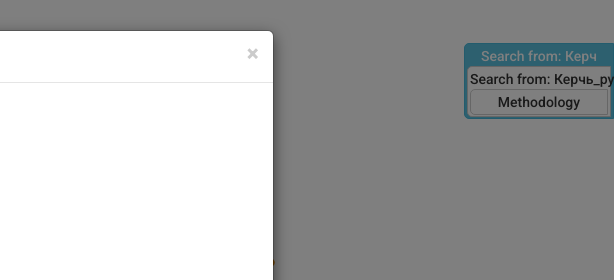
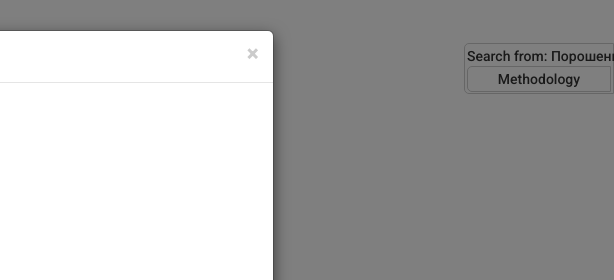
Before and after one commit to RobikLA/RobikLA.github.io, a plain HTML site: page index.html in a window 1280 px wide. Shown: the top 280 px of the page, 666-1280 px from the left. Drawn offline with nearby package versions, Linux system fonts and the light colour scheme; animation ran at ten frames a second.

Commit message:
порошенко

```diff
--- a/index.html
+++ b/index.html
@@ -110,8 +110,7 @@
                     <iframe id="video"></iframe>
                     <svg id="svg"></svg>
                     <div class="tag-container">
-                        <div class="btn btn-default tag" id="kerch" onclick="select_graph_from_element_id()">Search from: Керч
-                        <div class="btn btn-default tag" id="kerch_rus" onclick="select_graph_from_element_id()">Search from: Керчь_рус
+                        <div class="btn btn-default tag" id="poroshenk" onclick="select_graph_from_element_id()">Search from: Порошенко
                         <div class="btn btn-default tag" id="info" onclick="$('#infoModal0').modal()">Methodology</div>
                     </div>
                     <div class="info-bar">We are showing the reach of the above video <a href="javascript:hide_info_bar();" class="btn">escape</a></div>
--- a/js/graph-builder.js
+++ b/js/graph-builder.js
@@ -244,7 +244,7 @@ function getHashParams() {
     params = [window.location.hash.replace('#', '')];
     if (!params[0]) {
         // If no parameters, we put both searches for trump and clinton
-        params = ['kerch','kerch_rus'];
+        params = ['poroshenko'];
     }
 
     $('#' + params[0]).addClass('btn-info');
```
Also changed, not shown: video-infos-poroshenko.json (added, +1 -0 lines).
